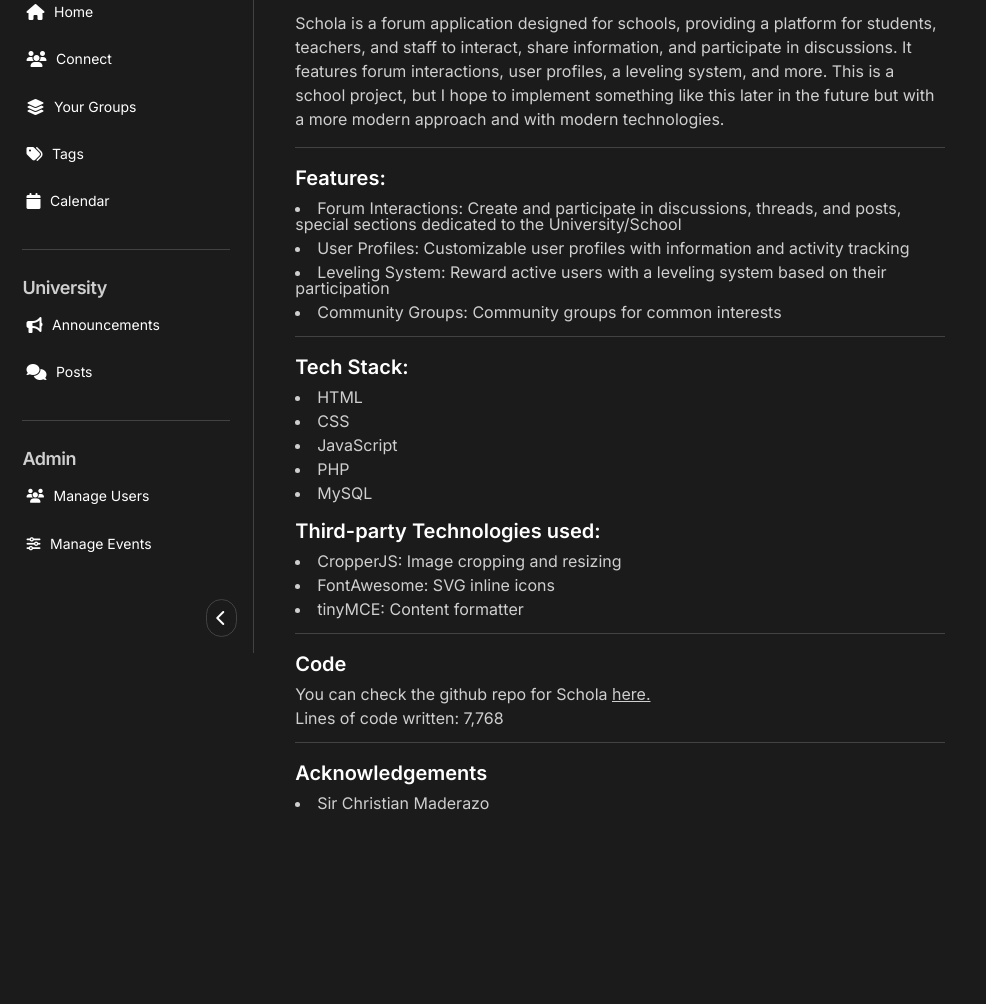
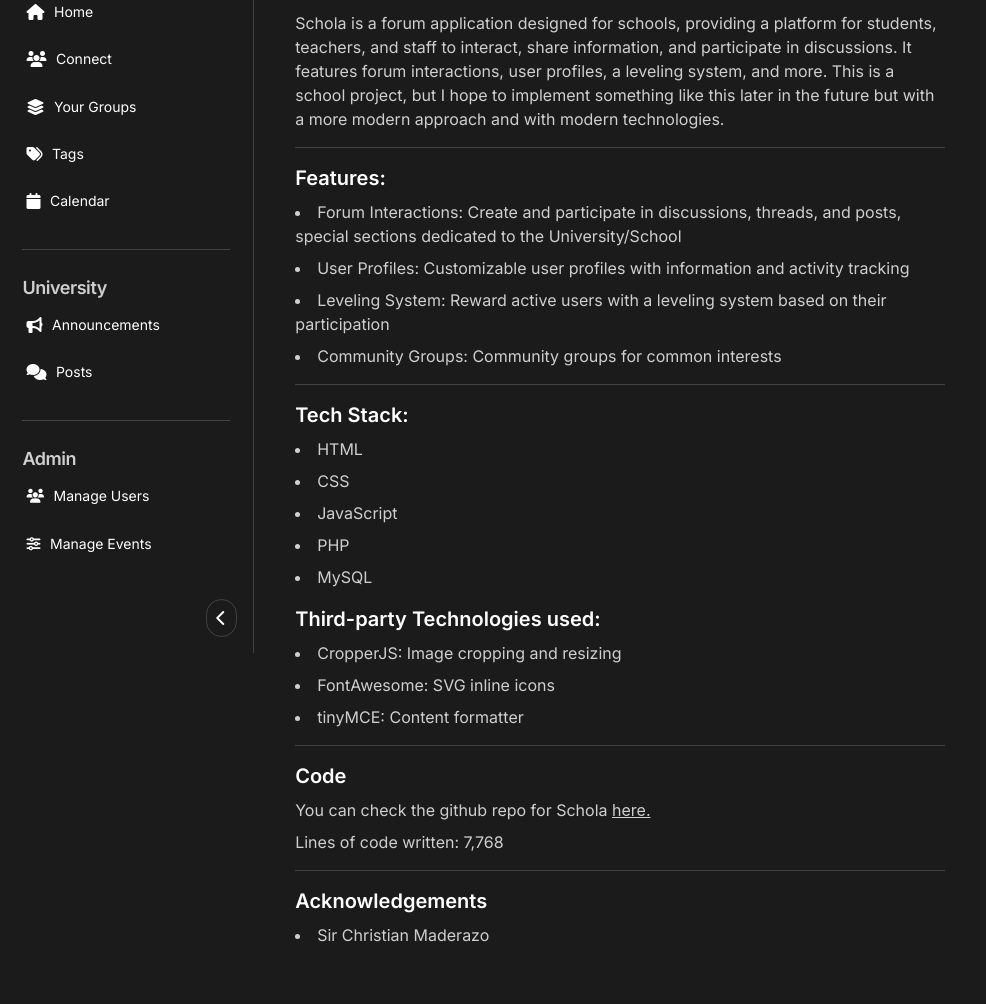
Before and after one commit to devliqht/schola, a PHP site: page /pages/about.php in a window 1280 px wide. Shown: the part 149-1153 px from the top of the page, without its empty margins (0-986 px from the left). Before the commit the page ends 959 px from the top, so only its background shows below. Run offline with PHP 8.4, Linux system fonts and the light colour scheme; the visitor is signed in with stand-in values (Sample User, id 1).

Commit message:
STYLES: consistency

```diff
--- a/components/render-announcements.php
+++ b/components/render-announcements.php
@@ -13,7 +13,7 @@ function render_announcement($post, $from) {
             <img class="latest-img" src="../assets/university.png" alt="Latest Image"/>
             <div class="post-details">
                 <a href="post.php?id=<?php echo $post['id']; ?>" class="text-lg announcement-title gradient-text inter-700 decoration-none"><?php echo $post['title']; ?></a>
-                <div class="text-sm inter-300 announcement-content"><?php echo $post['content']; ?></div>
+                <div class="text-base inter-300 announcement-content"><?php echo $post['content']; ?></div>
                 <p class="text-sm inter-600 pt-1 text-muted"><?php echo $formatted_post_date; ?></p>
             </div>
         </div>
@@ -22,7 +22,7 @@ function render_announcement($post, $from) {
             <img class="latest-img" src="../assets/ssc.png" alt="Latest Image"/>
             <div class="post-details">
                 <a href="post.php?id=<?php echo $post['id']; ?>" class="text-lg announcement-title gradient-text inter-700 decoration-none"><?php echo $post['title']; ?></a>
-                <p class="text-sm inter-300 announcement-content"><?php echo $post['content']; ?></p>
+                <p class="text-base inter-300 announcement-content"><?php echo $post['content']; ?></p>
                 <p class="text-sm inter-600 pt-1 text-muted"><?php echo $formatted_post_date; ?></p>
             </div>
         </div>
--- a/pages/about.php
+++ b/pages/about.php
@@ -50,39 +50,39 @@ This is a school project, but I hope to implement something like this later in t
                 <hr class="w-full" style="margin: 1rem 0 1rem 0;"/>
                 <h1 class="text-xl text-white inter-600">Features:</h1>
                 <ul class="text-white inter-300 text-muted" style="list-style: disc inside;">
-                    <li class="inter-300 pt-2">Forum Interactions: Create and participate in discussions, threads, and posts, special sections dedicated to the University/School</li>
-                    <li class="inter-300 pt-2">User Profiles: Customizable user profiles with information and activity tracking</li>
-                    <li class="inter-300 pt-2">Leveling System: Reward active users with a leveling system based on their participation</li>
-                    <li class="inter-300 pt-2">Community Groups: Community groups for common interests</li>
+                    <li class="text-base inter-300 pt-2">Forum Interactions: Create and participate in discussions, threads, and posts, special sections dedicated to the University/School</li>
+                    <li class="text-base inter-300 pt-2">User Profiles: Customizable user profiles with information and activity tracking</li>
+                    <li class="text-base inter-300 pt-2">Leveling System: Reward active users with a leveling system based on their participation</li>
+                    <li class="text-base inter-300 pt-2">Community Groups: Community groups for common interests</li>
                 </ul>
 
                 <hr class="w-full" style="margin: 1rem 0 1rem 0;"/>
                 <h1 class="text-xl text-white inter-600">Tech Stack:</h1>
                 <ul class="text-white inter-300 text-muted" style="list-style: disc inside;">
-                    <li class="inter-300 pt-2">HTML</li>
-                    <li class="inter-300 pt-2">CSS</li>
-                    <li class="inter-300 pt-2">JavaScript</li>
-                    <li class="inter-300 pt-2">PHP</li>
-                    <li class="inter-300 pt-2">MySQL</li>
+                    <li class="text-base inter-300 pt-2">HTML</li>
+                    <li class="text-base inter-300 pt-2">CSS</li>
+                    <li class="text-base inter-300 pt-2">JavaScript</li>
+                    <li class="text-base inter-300 pt-2">PHP</li>
+                    <li class="text-base inter-300 pt-2">MySQL</li>
                 </ul>
                 <h1 class="text-xl text-white inter-600 pt-4">Third-party Technologies used:</h1>
                 <ul class="text-white inter-300 text-muted" style="list-style: disc inside;">
-                    <li class="inter-300 pt-2">CropperJS: Image cropping and resizing</li>
-                    <li class="inter-300 pt-2">FontAwesome: SVG inline icons</li>
-                    <li class="inter-300 pt-2">tinyMCE: Content formatter</li>
+                    <li class="text-base inter-300 pt-2">CropperJS: Image cropping and resizing</li>
+                    <li class="text-base inter-300 pt-2">FontAwesome: SVG inline icons</li>
+                    <li class="text-base inter-300 pt-2">tinyMCE: Content formatter</li>
                 </ul>
 
                 <hr class="w-full" style="margin: 1rem 0 1rem 0;"/>
                 <h1 class="text-xl text-white inter-600">Code</h1>
                 <ul class="text-white inter-300 text-muted" >
-                    <li class="inter-300 pt-2">You can check the github repo for Schola <a href="https://github.com/devliqht/schola">here.</a></li>
-                        <li class="inter-300 pt-2">Lines of code written: 7,768</li>
+                    <li class="text-base inter-300 pt-2">You can check the github repo for Schola <a href="https://github.com/devliqht/schola">here.</a></li>
+                        <li class="text-base inter-300 pt-2">Lines of code written: 7,768</li>
                 </ul>
 
                 <hr class="w-full" style="margin: 1rem 0 1rem 0;"/>
                 <h1 class="text-xl text-white inter-600">Acknowledgements</h1>
                 <ul class="text-white inter-300 text-muted" style="list-style: disc inside;">
-                    <li class="inter-300 pt-2">Sir Christian Maderazo</li>
+                    <li class="text-base inter-300 pt-2">Sir Christian Maderazo</li>
                 </ul>
 
             </div>
--- a/pages/groups.php
+++ b/pages/groups.php
@@ -76,7 +76,7 @@ $defaultGroupPicture = "../uploads/group_pictures/default_group.svg";
                                 <img class="group-image" src="<?php echo $groupPicture; ?>" alt="Group Picture"/>
                                 <div class="group-content">
                                     <h2 class="group-title"><?php echo htmlspecialchars($group['name']); ?></h2>
-                                    <p class="group-desc inter-300"><?php echo htmlspecialchars($group['description']); ?></p>
+                                    <p class="group-desc inter-300 text-sm"><?php echo htmlspecialchars($group['description']); ?></p>
                                     <p class="group-date"><?php echo (new DateTime($group['created_at']))->format('M d, Y'); ?></p>
                                 </div>
                                 <div class="group-actions">
```
